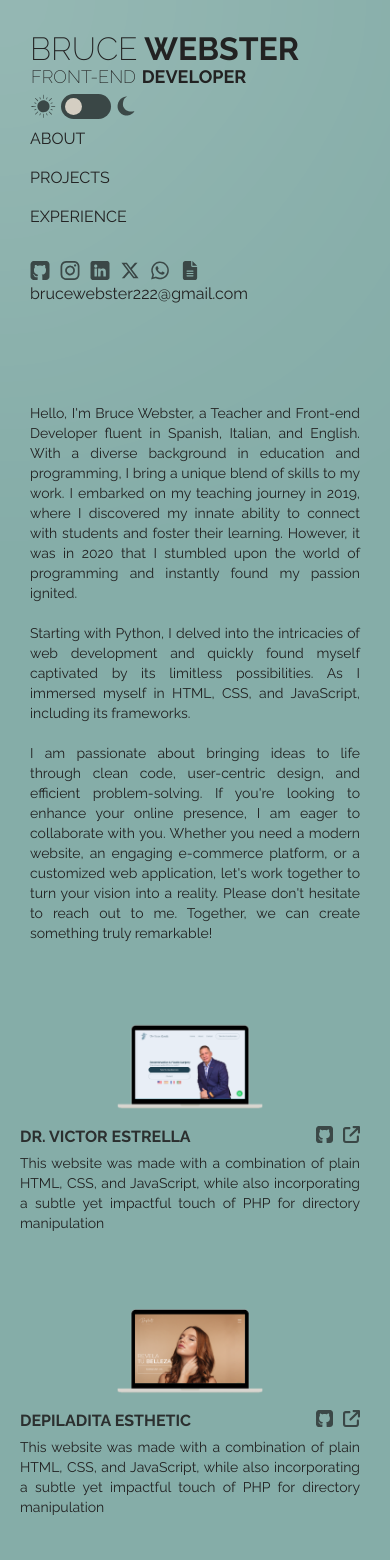
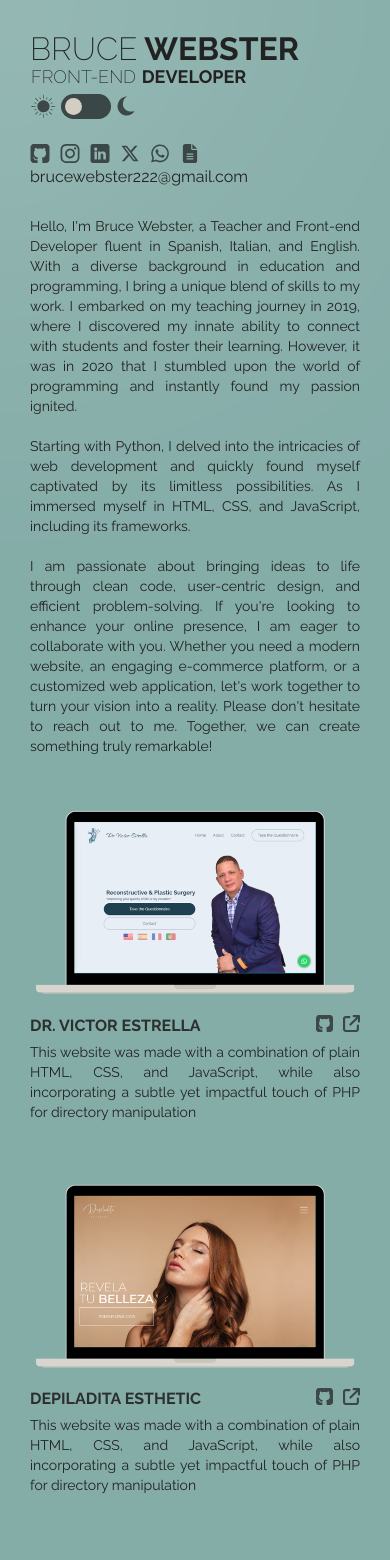
Before and after one commit to Bruce-Webster-21/personal-portfolio, a React (Vite) app: page / in a window 390 px wide. Shown: the top 1560 px of the page. Built offline with nearby package versions, Linux system fonts and the light colour scheme.

Commit message:
Made portfolio responsive

```diff
--- a/src/ProjectsList.jsx
+++ b/src/ProjectsList.jsx
@@ -10,7 +10,7 @@ export default function ProjectList() {
     {
       id: uuidv4(),
       img: projectImg4,
-      href: "#",
+      href: "https://drvictorestrella.com",
       githubHref: "https://github.com/Bruce-Webster-21/victor-estrella",
       title: "DR. VICTOR ESTRELLA",
       description:
@@ -19,7 +19,7 @@ export default function ProjectList() {
     {
       id: uuidv4(),
       img: projectImg3,
-      href: "#",
+      href: "https://bruce-webster-21.github.io/depiladita/",
       githubHref: "https://github.com/Bruce-Webster-21/depiladita",
       title: "DEPILADITA ESTHETIC",
       description:
--- a/src/css/App.css
+++ b/src/css/App.css
@@ -34,3 +34,12 @@ a {
   margin: 0 0 0 500px;
   z-index: 2;
 }
+
+@media only screen and (max-width: 1100px) {
+  .first-container {
+    padding-left: 30px;
+  }
+  .second-container {
+    margin: 0 0 0 350px;
+  }
+}
--- a/src/css/about-me.css
+++ b/src/css/about-me.css
@@ -3,3 +3,9 @@
   text-align: justify;
   line-height: 20px;
 }
+
+@media only screen and (max-width: 550px) {
+  .about {
+    padding: 0 30px;
+  }
+}
--- a/src/css/dark-light-theme.css
+++ b/src/css/dark-light-theme.css
@@ -89,3 +89,9 @@ h3 {
   filter: invert(24%) sepia(8%) saturate(771%) hue-rotate(126deg)
     brightness(97%) contrast(89%);
 }
+
+@media only screen and (max-width: 550px) {
+  .portfolio-container-light .project-container:hover {
+    background-color: #a0c5bf00;
+  }
+}
--- a/src/css/experience-item.css
+++ b/src/css/experience-item.css
@@ -19,3 +19,9 @@
 p {
   font-size: 14px;
 }
+
+@media only screen and (max-width: 1100px) {
+  .experience-container {
+    margin: 0;
+  }
+}
--- a/src/css/media-queries.css
+++ b/src/css/media-queries.css
@@ -1,15 +1,3 @@
-@media only screen and (max-width: 1100px) {
-  .first-container {
-    padding-left: 30px;
-  }
-  .second-container {
-    margin: 0 0 0 350px;
-  }
-  .project-container,
-  .experience-container {
-    margin-right: 30px;
-  }
-}
 @media only screen and (max-width: 900px) {
   .main-container {
     flex-direction: column;
@@ -26,15 +14,6 @@
   }
 }
 @media only screen and (max-width: 550px) {
-  .nav-link-container {
-    display: none;
-  }
-  .project-container {
-    flex-direction: column;
-  }
-  .project-img {
-    width: 100%;
-  }
   .icon-container {
     margin: 25px 0 0 0;
   }
--- a/src/css/nav-bar.css
+++ b/src/css/nav-bar.css
@@ -10,3 +10,9 @@
   font-weight: bold;
   padding-left: 10px;
 }
+
+@media only screen and (max-width: 550px) {
+  .nav-link-container {
+    display: none;
+  }
+}
--- a/src/css/project-item.css
+++ b/src/css/project-item.css
@@ -30,3 +30,14 @@
   filter: invert(24%) sepia(8%) saturate(771%) hue-rotate(126deg)
     brightness(97%) contrast(89%);
 }
+
+@media only screen and (max-width: 550px) {
+  .project-container {
+    flex-direction: column;
+    margin: 0;
+    padding: 30px;
+  }
+  .project-img {
+    width: 100%;
+  }
+}
```
